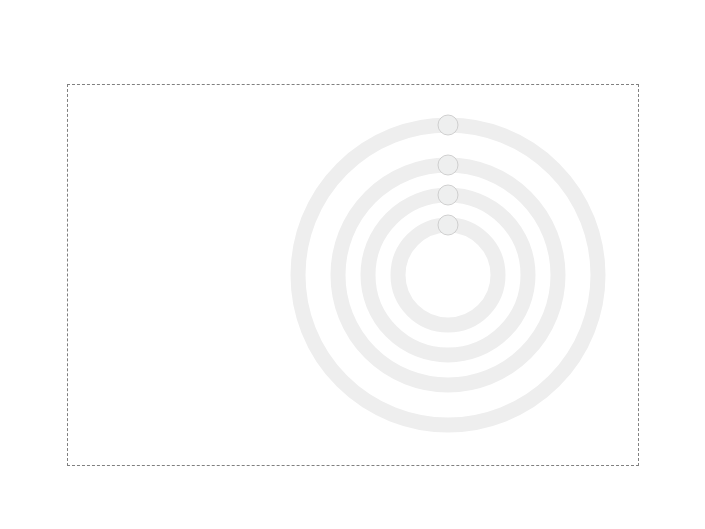
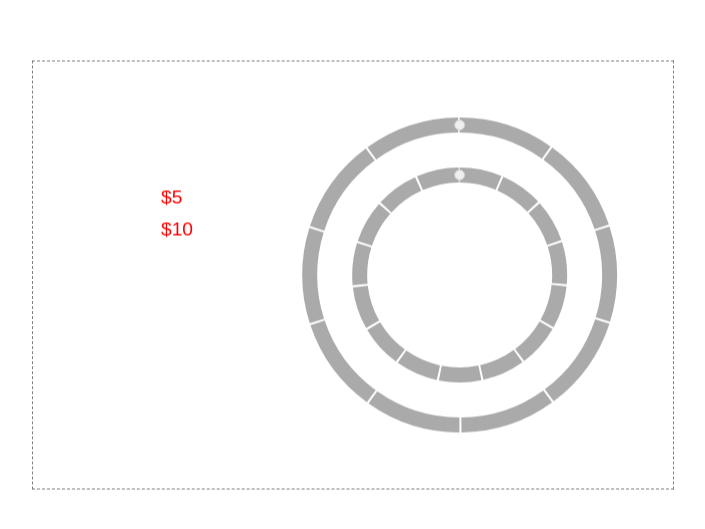
Before and after one commit to robispan/Circular-Slider, a plain HTML site: page index.html in a window 1280 px wide. Shown: the part 125-654 px from the top of the page, without its empty margins (287-992 px from the left). Drawn offline with Linux system fonts and the light colour scheme.

Commit message:
data output, slider dashes
- merged drawSliders and drawHandles functions
- renamed some elements
- added data output
- added dashes on sliders

```diff
--- a/js/main.js
+++ b/js/main.js
@@ -44,46 +44,76 @@ class Slider {
     const cw = ctx.canvas.width;
     const ch = ctx.canvas.height;
     const pi = Math.PI;
-    const r = 10; // radius of handles
-    let diff; // path from slider top to handle in radians
     // sliders center position
-    let center = (canvas.width > canvas.height) ? {x: cw*2/3, y: ch/2} : {x: cw/2, y: ch*2/3};
+    const center = (canvas.width > canvas.height) ? {x: cw*2/3, y: ch/2} : {x: cw/2, y: ch*2/3};
 
-    // draw sliders
-    function drawSliders() {
-      ctx.lineWidth = 15;
-      ctx.strokeStyle = '#eee';
-      for (let i = 0; i < options.sliders.length; i++) {
-        ctx.beginPath();
-        ctx.arc(center.x, center.y, options.sliders[i].radius, 0, 2*pi, false);
-        ctx.stroke();
+    // make array of sliders
+    const sliders = [];
+    for (let i = 0; i < options.sliders.length; i++) {
+      sliders.push({
+        r: options.sliders[i].radius,
+        x: center.x,
+        y: center.y - options.sliders[i].radius,
+        color: options.sliders[i].color,
+        max: options.sliders[i].max,
+        min: options.sliders[i].min,
+        step: options.sliders[i].step
+      });
+    }
+
+    // get user value from radians
+    function getValue(diff, max, min) {
+      if (diff + pi/2 < 0) {
+        return (2.5*pi + diff) * (max-min) / 20*pi + min;
+      } else {
+        return (diff + pi/2) * (max-min) / 20*pi + min;
       }
     }
 
-    // make array of handles
-    const handles = [];
-    for (let i = 0; i < options.sliders.length; i++) {
-      handles.push({r: options.sliders[i].radius, x: center.x, y: center.y - options.sliders[i].radius, color: options.sliders[i].color});
-    }
+    const r = 5;  // handle radius
+    let diff;  // distance from slider top to handle in radians
+    let value;  // slider value in user units
+    let max;  // user defined max value
+    let fontSize;  // data font size
+    let bigDash;  // dashes on slider
+    let smallDash; // transparent dashes on slider
+    // data position
+    const dataPosition = (canvas.width > canvas.height) ? {x: cw*0.2, y: ch/3} : {x: cw/4, y: ch*0.1};
 
-    // draw handles & colored paths
-    function drawHandles() {
-      handles.forEach(function(handle) {
+    // draw sliders, handles & colored paths
+    function drawsliders() {
+      sliders.forEach(function(slider, index) {
+        // draw sliders backgrounds
+        bigDash = ((pi*2*slider.r/(slider.max - slider.min)) * 1.0001) - 2;
+        smallDash = 2;
+        ctx.setLineDash([bigDash, smallDash]);
+        ctx.lineWidth = 15;
+        ctx.strokeStyle = '#aaa';
+        ctx.beginPath();
+        ctx.arc(center.x, center.y, slider.r, -.5*pi, 1.5*pi, false);
+        ctx.stroke();
         // draw paths
-        diff = Math.atan2(handle.y - center.y + 0.00001, handle.x - center.x + 0.00001);
+        diff = Math.atan2(slider.y - center.y, slider.x - center.x);
         ctx.beginPath();
-        ctx.arc(center.x, center.y, handle.r, 1.5*pi, diff, false);
-        ctx.lineWidth = 10;
-        ctx.strokeStyle = handle.color;
+        ctx.arc(center.x, center.y, slider.r, 1.5*pi, diff + 0.00001, false);
+        ctx.lineWidth = 15;
+        ctx.strokeStyle = slider.color;
         ctx.stroke();
         // draw handles
         ctx.beginPath();
-        ctx.arc(handle.x, handle.y, r, 0, 2*pi, false);
+        ctx.arc(slider.x, slider.y, r, 0, 2*pi, false);
         ctx.fillStyle = "#eeefef";
         ctx.fill();
         ctx.lineWidth = 1;
         ctx.strokeStyle = '#cfcfcf';
         ctx.stroke();
+        // draw data
+        value = Math.floor(getValue(diff, slider.max, slider.min) * 1.013);
+        fontSize = cw * 0.03;
+        ctx.font = fontSize + "px Arial";
+        ctx.fillStyle = "red";
+        ctx.textAlign = 'left';
+        ctx.fillText('$' + value, dataPosition.x, dataPosition.y + index*cw/20);
       });
     }
 
@@ -99,8 +129,8 @@ class Slider {
         console.log('mouseup!');
       });
 
-      function redrawHandles(z) {
-        handles.forEach(function(handle) {
+      function redrawsliders(z) {
+        sliders.forEach(function(handle) {
           // check if slider was clicked
           if (z < handle.r + 10 && z > handle.r - 10 && mouseDown) {
             // get mouse coordinates inside canvas
@@ -112,15 +142,13 @@ class Slider {
             // get absolute distance from slider center to mouse
             z1 = (x**2 + y**2)**0.5;
             console.log('z1:' + z1);
-            // draw handles
+            // adjust handle position
             handle.x = handle.r/z1 * x + center.x;
             handle.y = handle.r/z1 * y + center.y;
             // clear canvas
             ctx.clearRect(0, 0, cw, ch);
-            // draw empty sliders
-            drawSliders();
-            // draw all handles
-            drawHandles();
+            // draw  sliders
+            drawsliders();
           }
         });
       }
@@ -139,16 +167,16 @@ class Slider {
         z = (x**2 + y**2)**0.5;
         console.log('z:' + z);
 
-        redrawHandles(z);
+        redrawsliders(z);
 
         if (mouseDown) {
           // drag handle on mouse down
           ctx.canvas.addEventListener("mousemove", function() {
-            redrawHandles(z);
+            redrawsliders(z);
           });
         } else {
           ctx.canvas.removeEventListener("mousemove", function() {
-            redrawHandles(z);
+            redrawsliders(z);
           });
         }
       });
@@ -174,20 +202,11 @@ class Slider {
       e.preventDefault();
     }
 
-    // draw empty sliders
-    drawSliders();
-    // draw handles
-    drawHandles();
+    // draw sliders
+    drawsliders();
     // listen for user input and adjust handles
     moveHandle();
   }
-
-  // // draw values on the left
-  // const value = 50;  // to be added
-  // ctx.textAlign = 'left';
-  // const fontSize = cw * 0.05 + 'px';
-  // ctx.font="fontSize Arial";
-  // ctx.fillText('$'+value, cw/5, ch*0.4);
 
 };
 
@@ -195,10 +214,8 @@ class Slider {
 const options = {
   container: 'container',
   sliders: [
-    {radius: 50, color: 'red', max: 500, min: 0, step: 1},
-    {radius: 150, color: 'red', max: 405, min: 100, step: 2},
-    {radius: 80, color: 'green', max: 600, min: 105, step: 0.5},
-    {radius: 110, color: 'blue', max: 660, min: 50, step: 10}]
+    {radius: 100, color: 'teal', max: 20, min: 5, step: 1},
+    {radius: 150, color: 'red', max: 20, min: 10, step: 2}]
 };
 
 // initialize slider object with options object
--- a/style/style.css
+++ b/style/style.css
@@ -1,7 +1,7 @@
 #container {
-  width: 700px;
-  height: 400px;
-  /* border: 1px dashed grey; */
+  width: 70%;
+  height: 450px;
+  /* border: 1px dashed red; */
   position: absolute;
   top: 50%;
   left: 50%;
```
